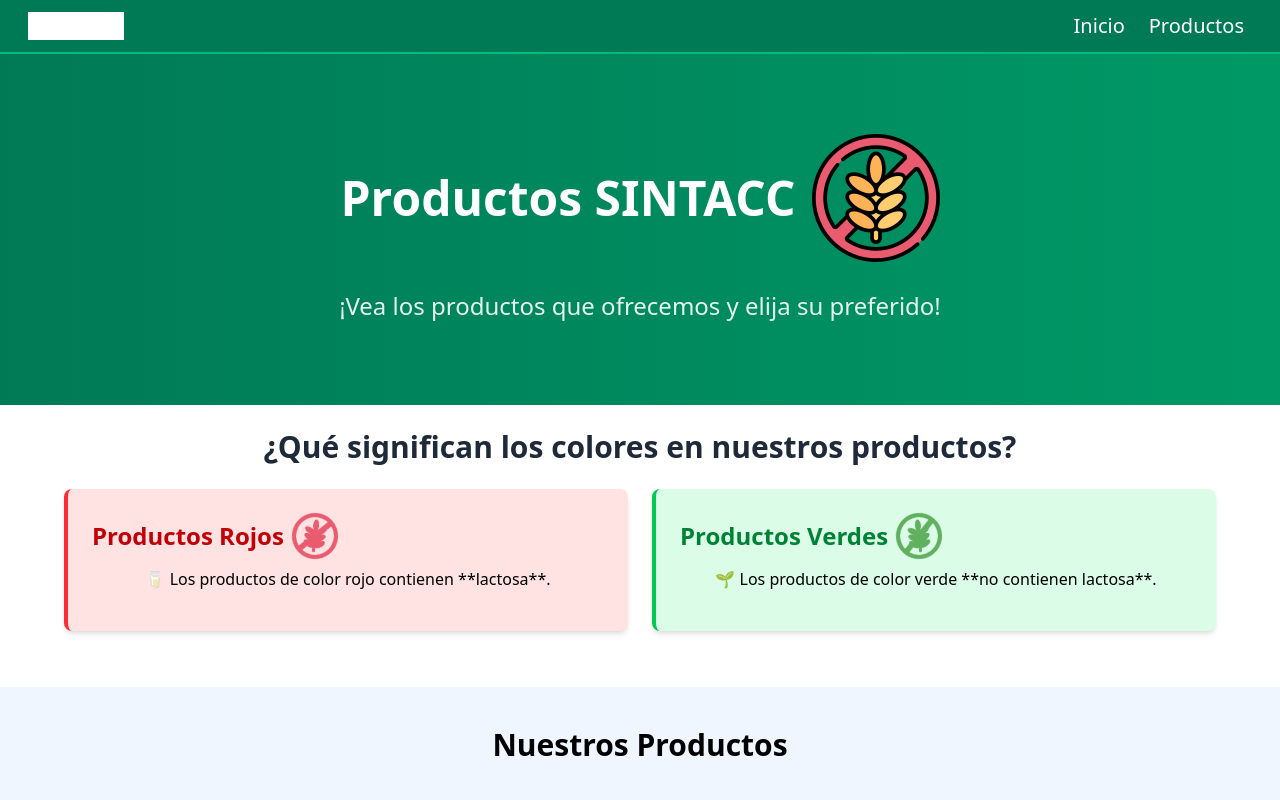
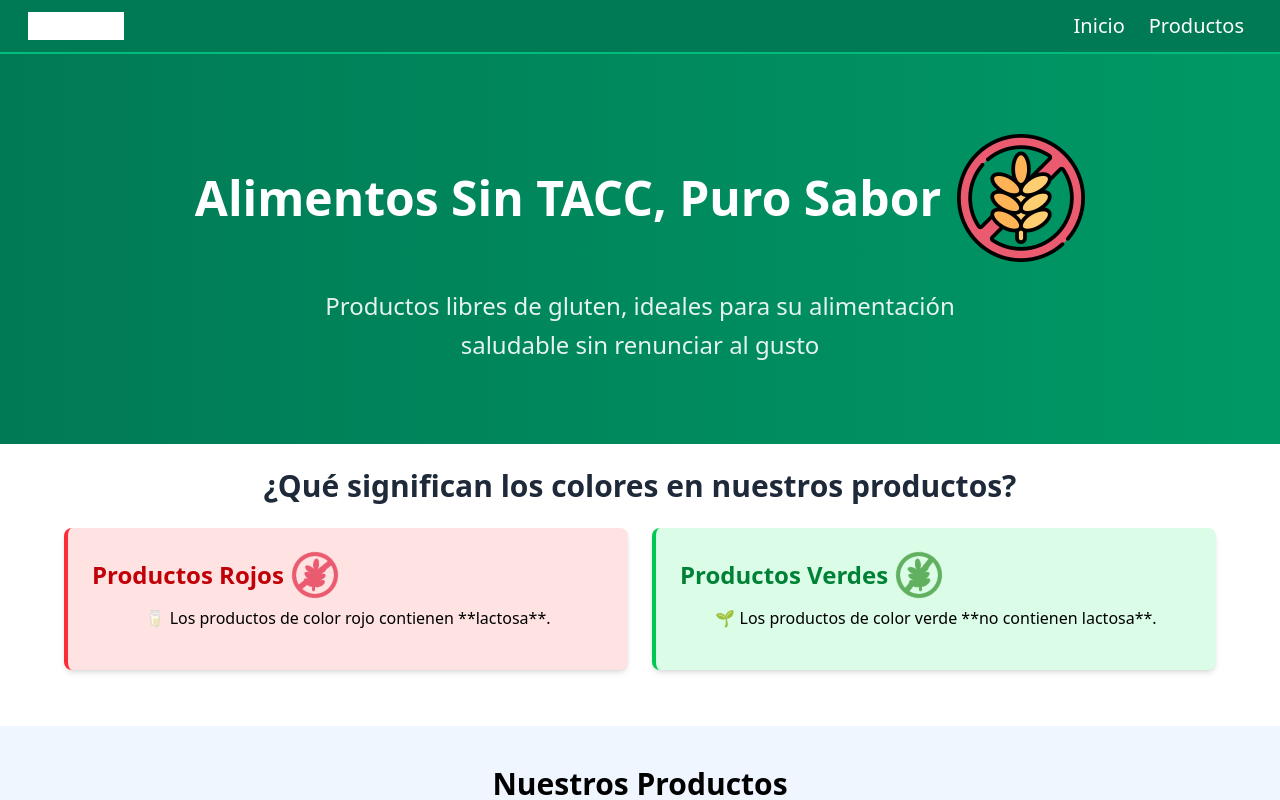
Before and after one commit to agusOlivieri/sintacc, a Vue app: page / in a window 1280 px wide. Shown: the top 800 px of the page. Built offline with nearby package versions, Linux system fonts and the light colour scheme.

Commit message:
changed title and subtitle for hero and added hover transition to sintacc cards

```diff
--- a/src/components/Card.vue
+++ b/src/components/Card.vue
@@ -9,7 +9,7 @@ defineProps({
 </script>
 
 <template>
-    <div :class="`${colors} p-6 rounded-lg shadow-md border-l-4 `">
+    <div :class="`${colors} p-6 rounded-lg shadow-md border-l-4 hover:scale-105 transition-transform duration-300`">
         <slot></slot>
     </div>
 </template>
--- a/src/views/HomeView.vue
+++ b/src/views/HomeView.vue
@@ -5,7 +5,7 @@ import ProductsListing from '@/components/ProductsListing.vue';
 </script>
 
 <template>
-    <Hero title="Productos SINTACC" subtitle="¡Vea los productos que ofrecemos y elija su preferido!"/>
+    <Hero title="Alimentos Sin TACC, Puro Sabor" subtitle="Productos libres de gluten, ideales para su alimentación saludable sin renunciar al gusto"/>
     <SintaccColors />
     <ProductsListing />
 </template>
```
